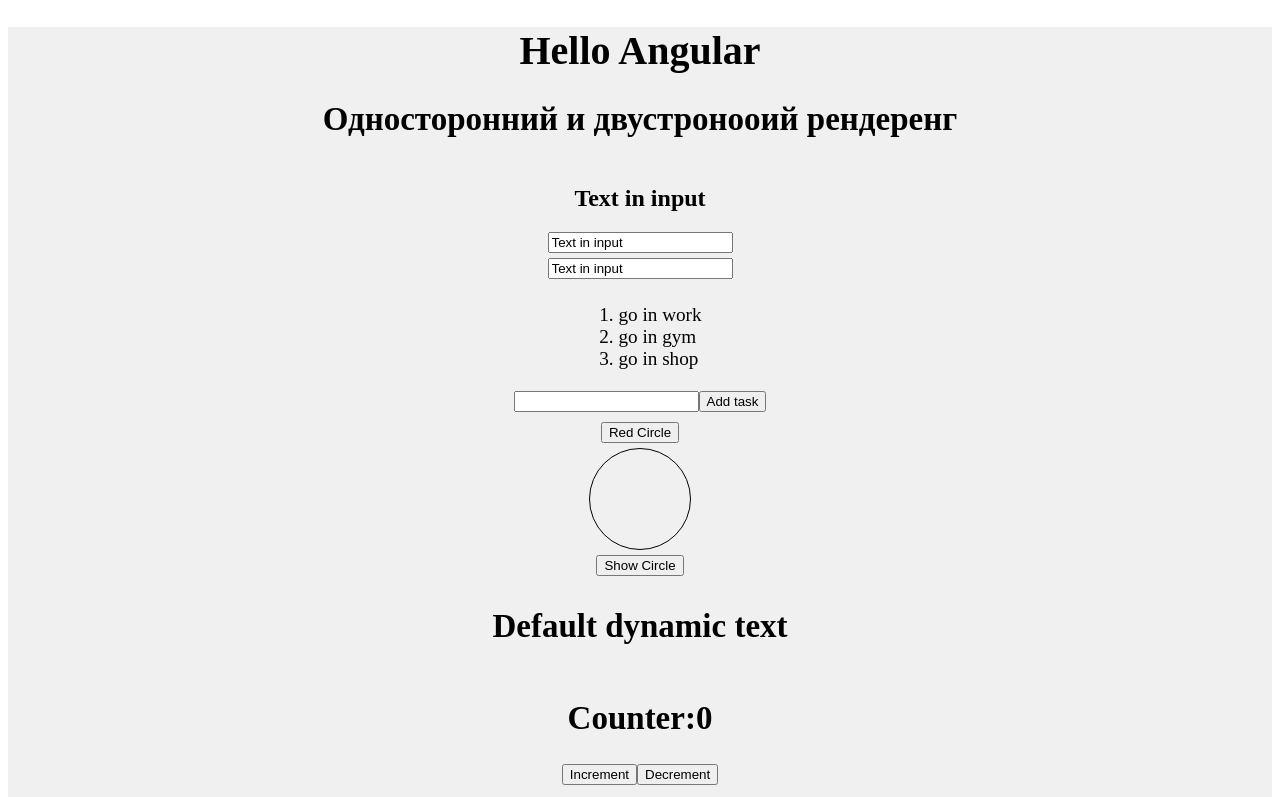
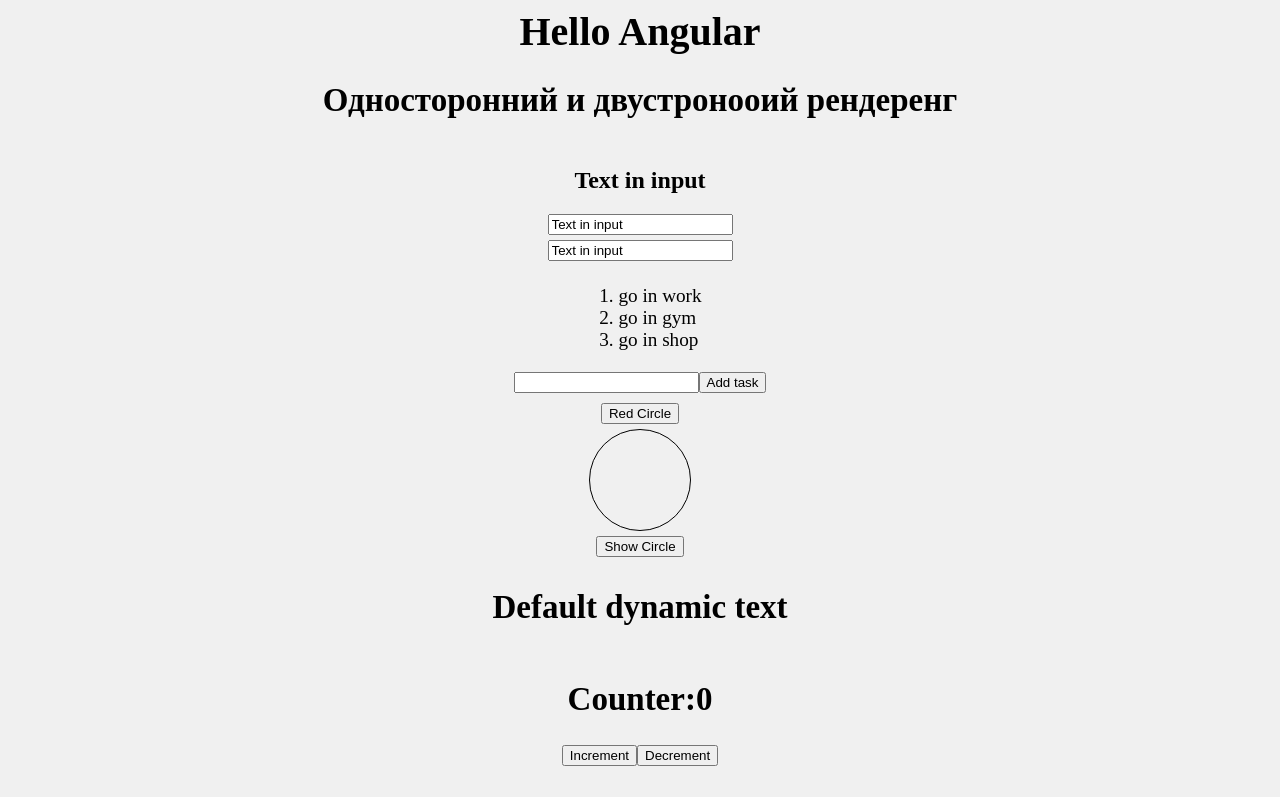
Before and after one commit to Dinaed/Lesson2, an Angular app: page / in a window 1280 px wide. Shown: the top 797 px of the page. Built offline with nearby package versions, Linux system fonts and the light colour scheme.

Commit message:
find styles

```diff
--- a/src/app/app.component.scss
+++ b/src/app/app.component.scss
@@ -4,7 +4,9 @@
   margin: 0 auto;
   background-color: #f0f0f0;
 
+
   &__title{
+    margin: 0;
     text-align: center;
     font-size: 40px;
   }
--- a/src/styles.scss
+++ b/src/styles.scss
@@ -1 +1,4 @@
 /* You can add global styles to this file, and also import other style files */
+body {
+  background-color: #f0f0f0;
+}
```
